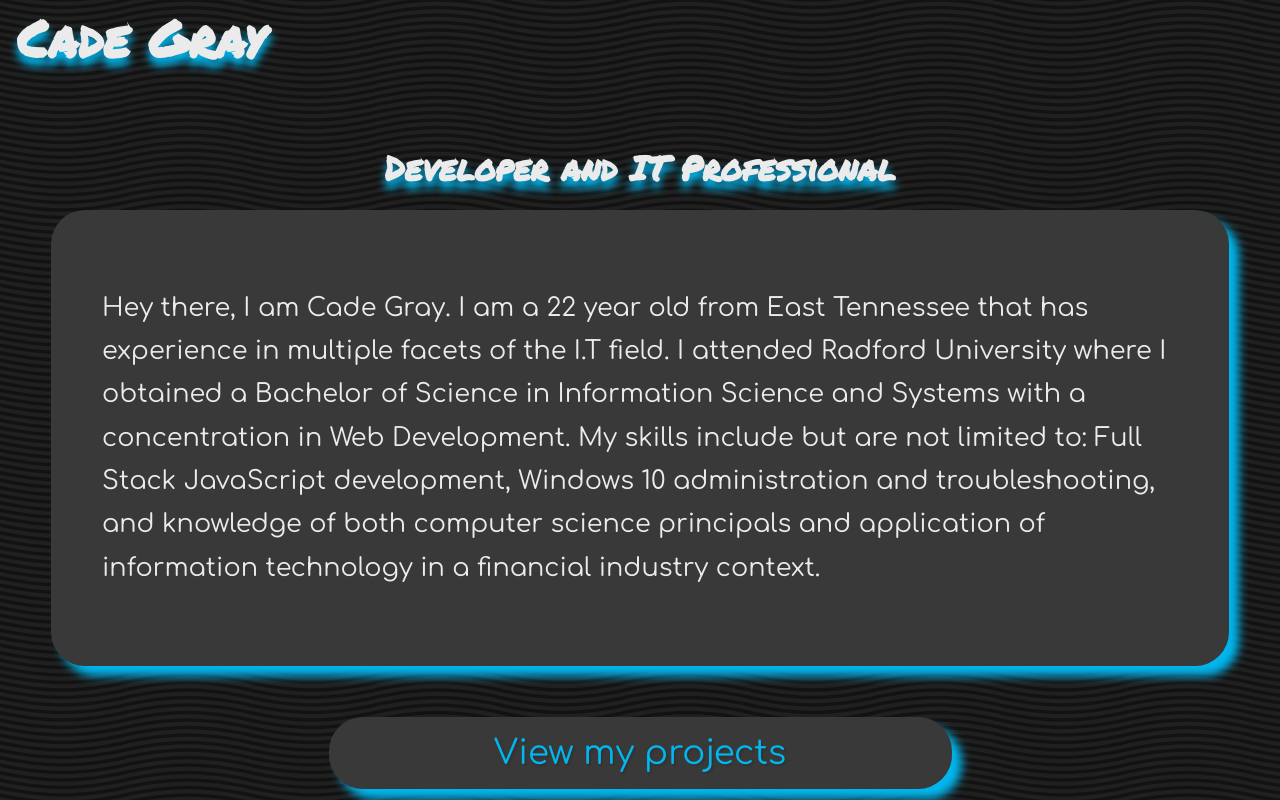
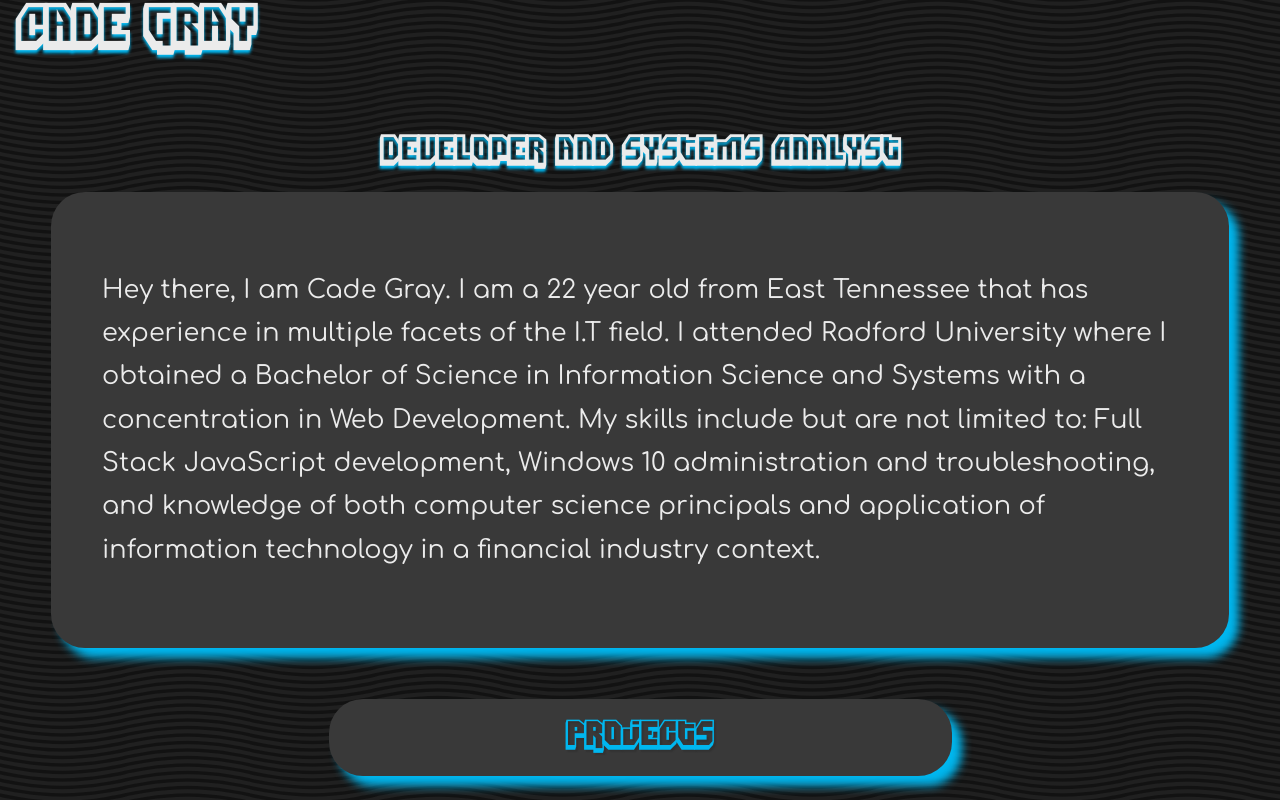
Before and after one commit to cade-gray/personal-site-react, a React (Create React App) app: page / in a window 1280 px wide. Shown: the top 800 px of the page. Built offline with nearby package versions, Linux system fonts and the light colour scheme.

Commit message:
Swap out marker font for dimitri

```diff
--- a/src/Home/Home.css
+++ b/src/Home/Home.css
@@ -5,11 +5,11 @@
   margin: 3rem;
 }
 .about-me-text {
-  font-family: "Permanent Marker", cursive;
+  font-family: dimitri;
   margin: 1rem;
   text-align: center;
   font-size: 2rem;
-  text-shadow: 0px 8px 9px #00b6ef;
+  text-shadow: 0px 3px 3px #00b6ef;
   color: #ebebeb;
 }
 @media screen and (max-width: 800px) {
--- a/src/Home/Home.js
+++ b/src/Home/Home.js
@@ -6,9 +6,9 @@ import NavButton from "../NavButton/NavButton";
 const home = () => {
   return (
     <div className="container">
-      <h1 className="about-me-text">Developer and IT Professional</h1>
+      <h1 className="about-me-text">Developer and Systems Analyst</h1>
       <BioCard />
-      <NavButton label="View my projects" link="/projects" />
+      <NavButton label="Projects" link="/projects" />
       <SocialCard />
     </div>
   );
--- a/src/Logo/Logo.css
+++ b/src/Logo/Logo.css
@@ -1,14 +1,13 @@
-@import url("https://fonts.googleapis.com/css?family=Permanent+Marker&display=swap");
 .logo {
-  font-family: "Permanent Marker", cursive;
+  font-family: dimitri;
   margin: 0;
   margin-left: 1rem;
   font-size: 3rem;
-  text-shadow: 0px 8px 9px #00b6ef;
+  text-shadow: 0px 3px 3px #00b6ef;
   color: #ebebeb;
 }
 .logo:hover {
-  text-shadow: 0px 8px 9px #ebebeb;
+  text-shadow: 0px 3px 3px #ebebeb;
   color: #00b6ef;
 }
 a {
--- a/src/NavButton/NavButton.css
+++ b/src/NavButton/NavButton.css
@@ -11,6 +11,7 @@
   font-size: 2rem;
   pointer-events: none;
   border-radius: 2rem;
+  font-family: dimitri;
 }
 .linkText {
   color: #00b7ef;
--- a/src/index.css
+++ b/src/index.css
@@ -1,5 +1,8 @@
-@import url("https://fonts.googleapis.com/css?family=Permanent+Marker&display=swap");
 @import url("//fonts.googleapis.com/css?family=Comfortaa");
+@font-face {
+  font-family: dimitri;
+  src: url(./DIMIS___.TTF);
+}
 html {
   font-size: 17px;
   height: 100%;
```
Also changed, not shown: src/DIMIS___.TTF (added).
